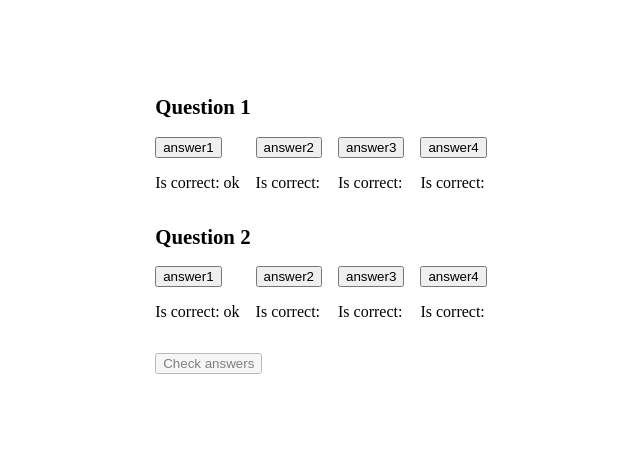
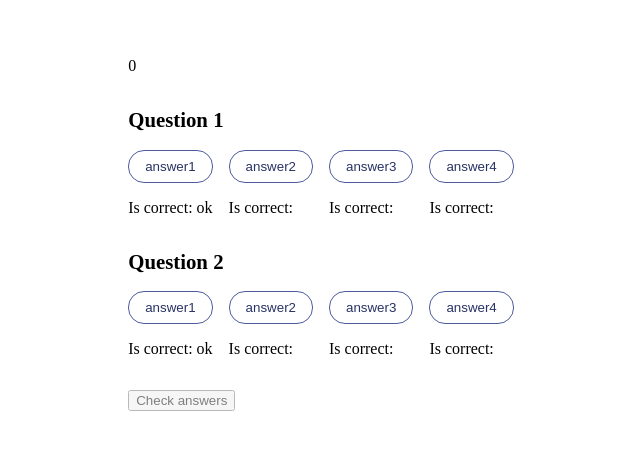
Before and after one commit to thediogostein/quizzical, a React (Vite) app: page / in a window 1280 px wide. Shown: the part 174-624 px from the top of the page, without its empty margins (319-959 px from the left). Built offline with nearby package versions, Linux system fonts and the light colour scheme.

Commit message:
Add styling when revealing answers

```diff
--- a/src/App.jsx
+++ b/src/App.jsx
@@ -77,6 +77,8 @@ function App() {
   const [isLoading, setIsLoading] = useState(false);
   const [error, setError] = useState(null);
   const [showCheckBtn, setShowCheckBtn] = useState(false);
+  const [showScore, setShowScore] = useState(false);
+  const [score, setScore] = useState(0);
 
   function shuffleArray(array) {
     for (let i = array.length - 1; i > 0; i--) {
@@ -86,19 +88,7 @@ function App() {
       array[j] = temp;
     }
   }
-  // console.log(questions);
 
-  /*
-    ***recado para mim mesmo para testar amanhã
-    preciso de um single source of truth
-    salvar na array testes, tendo um boolean que
-
-    ver MOCK_DATA - adicionei um boolean para mostrar se está selecionado ou não,
-    se der certa devo estrurar a array que vem da api desta maneira, outra possibilidade é adicionar
-
-  */
-
-  //pega o id da pergunta, para salvar no local certo
   function saveAnswer(questionId, answerId) {
     /*
         this was tricky,
@@ -124,8 +114,6 @@ function App() {
     setQuestions(updatedQuestions);
   }
 
-  console.log(questions);
-
   function restartGame() {
     setHasGameStarted(false);
   }
@@ -136,6 +124,18 @@ function App() {
     if (areAllAnswered) {
       setShowCheckBtn(true);
     }
+
+    let count = 0;
+
+    for (const question of questions) {
+      for (const answer of question.answerOptions) {
+        if (answer.isCorrect && answer.isSelected) {
+          count += 1;
+          // console.log(count);
+        }
+      }
+    }
+    setScore(count);
   }, [questions]);
 
   // useEffect(() => {
@@ -183,6 +183,7 @@ function App() {
   return (
     <main className="wrapper">
       {error && <p>{error}</p>}
+      <p>{score}</p>
 
       {!hasGameStarted && (
         <StartScreen onStartGame={() => setHasGameStarted(true)} />
@@ -193,6 +194,9 @@ function App() {
           saveAnswer={saveAnswer}
           restartGame={restartGame}
           showCheckBtn={showCheckBtn}
+          showScore={showScore}
+          setShowScore={() => setShowScore(true)}
+          score={score}
         />
       )}
     </main>
--- a/src/Components/AllQuestions/AllQuestions.jsx
+++ b/src/Components/AllQuestions/AllQuestions.jsx
@@ -3,25 +3,24 @@ import SingleQuestion from './SingleQuestion';
 
 import classes from './AllQuestions.module.css';
 
-function AllQuestions({ questions, saveAnswer, restartGame, showCheckBtn }) {
+function AllQuestions({
+  questions,
+  saveAnswer,
+  restartGame,
+  showCheckBtn,
+  showScore,
+  setShowScore,
+  score,
+}) {
   const [inputedAnswers, setInputtedAnswers] = useState([]);
-  const [showScore, setShowScore] = useState(false);
-
-  const score = inputedAnswers.reduce(
-    (accumulator, currentValue) => accumulator + currentValue.score,
-    0
-  );
 
   function checkAnswersHandler() {
-    setShowScore(true);
-
-    // mostrar qual é a certa
-    // mostrar qual o usuário selecionou
+    setShowScore();
   }
 
   const scoreElement = (
     <p>
-      You scored {score} / {inputedAnswers.length} correct answers
+      You scored {score} / {questions.length} correct answers
     </p>
   );
 
@@ -36,8 +35,8 @@ function AllQuestions({ questions, saveAnswer, restartGame, showCheckBtn }) {
           question={question.questionText}
           answerOptions={question.answerOptions}
           saveAnswer={saveAnswer}
+          showScore={showScore}
           checkAnswersHandler={checkAnswersHandler}
-          inputedAnswers={inputedAnswers}
         />
       ))}
 
--- a/src/Components/AllQuestions/AnswerBtn.jsx
+++ b/src/Components/AllQuestions/AnswerBtn.jsx
@@ -10,20 +10,33 @@ function AnswerBtn({
   isCorrect,
   checkAnswersHandler,
   saveAnswer,
-  inputedAnswers,
   selectedAnswerId,
   isSelected,
+  showScore,
 }) {
   function handleClick() {
     saveAnswer(questionId, answerId);
   }
 
+  let cssClasses = classes.unselected;
+
+  if (!showScore) {
+    if (isSelected) {
+      cssClasses = classes.selected;
+    }
+  } else if (showScore) {
+    if (isSelected && !isCorrect) {
+      cssClasses = classes.revealIncorrect;
+    } else if (isSelected && isCorrect) {
+      cssClasses = classes.revealCorrect;
+    } else {
+      cssClasses = classes.revealOther;
+    }
+  }
+
   return (
     <li className={classes.li}>
-      <button
-        onClick={handleClick}
-        style={{ backgroundColor: isSelected ? 'blue' : '' }}
-      >
+      <button onClick={handleClick} className={cssClasses}>
         {decode(text)}
       </button>
       <p>Is correct: {isCorrect && 'ok'}</p>
--- a/src/Components/AllQuestions/AnswerBtn.module.css
+++ b/src/Components/AllQuestions/AnswerBtn.module.css
@@ -2,10 +2,40 @@
   list-style: none;
 }
 
-.selected {
-  color: red;
+.unselected,
+.selected,
+.revealCorrect,
+.revealIncorrect,
+.revealOther {
+  color: #293264;
+  border-radius: 16px;
+  padding: 0.5rem 1rem;
 }
 
-.teste {
-  color: aliceblue;
+.unselected {
+  border: 1px solid #4d5b9e;
+  background: transparent;
 }
+
+.selected {
+  background-color: #d6dbf5;
+  border: 1px solid #d6dbf5;
+  box-sizing: border-box;
+}
+
+.revealCorrect {
+  background-color: #94d7a2;
+  border: 1px solid #94d7a2;
+}
+
+.revealIncorrect {
+  background-color: #f8bcbc;
+  border: 1px solid #f8bcbc;
+  opacity: 70%;
+}
+
+.revealOther {
+  border: 1px solid #4d5b9e;
+  background: transparent;
+  opacity: 70%;
+}
--- a/src/Components/AllQuestions/SingleQuestion.jsx
+++ b/src/Components/AllQuestions/SingleQuestion.jsx
@@ -10,10 +10,8 @@ function SingleQuestion({
   answerOptions,
   checkAnswersHandler,
   saveAnswer,
-  inputedAnswers,
+  showScore,
 }) {
-  const [whichBtnIsSelected, setWhichBtnIsSelected] = useState(null);
-
   return (
     <article>
       <header>
@@ -31,8 +29,8 @@ function SingleQuestion({
               isSelected={answer.isSelected}
               checkAnswersHandler={checkAnswersHandler}
               saveAnswer={saveAnswer}
-              inputedAnswers={inputedAnswers}
               selectedAnswerId={answer.selectedAnswerId}
+              showScore={showScore}
             />
           ))}
         </ul>
```
